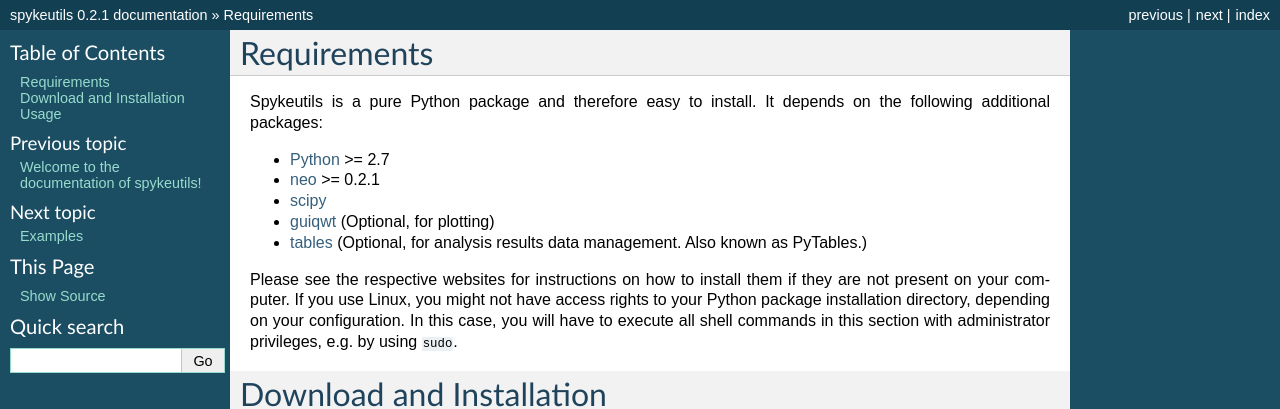
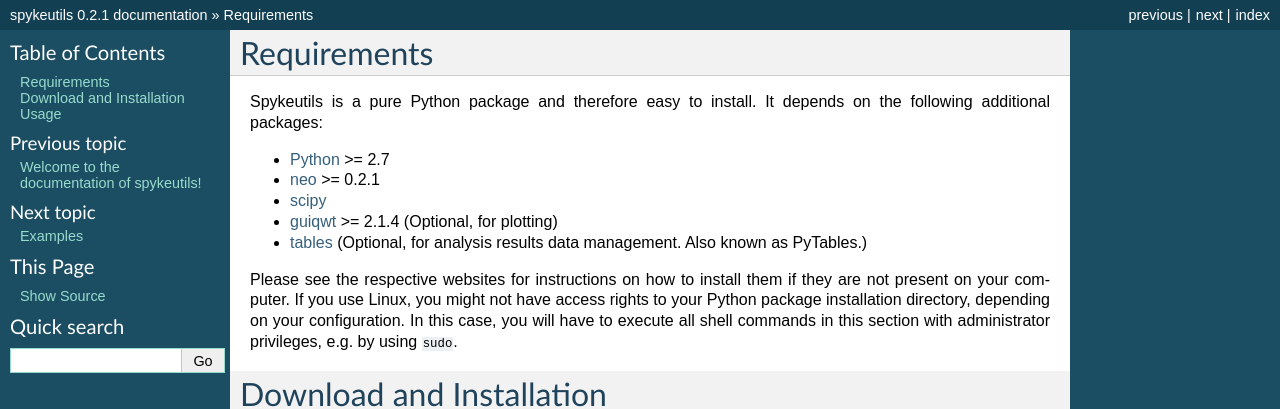
Before and after one commit to rproepp/spykeutils, a Sphinx documentation site: the page built from doc/source/intro.rst, in a window 1280 px wide. Shown: the top 409 px of the page. Built offline with Sphinx 7.4.7, drawn with Linux system fonts in a browser that asks for light colours; formulas are drawn with MathJax 3; pages that are not in the unit, such as notebooks, are missing from menus.

Commit message:
Minimum version for guiqwt

```diff
--- a/doc/source/intro.rst
+++ b/doc/source/intro.rst
@@ -6,7 +6,7 @@ on the following additional packages:
 * Python_ >= 2.7
 * neo_ >= 0.2.1
 * scipy_
-* guiqwt_ (Optional, for plotting)
+* guiqwt_ >= 2.1.4 (Optional, for plotting)
 * tables_ (Optional, for analysis results data management. Also known as
   PyTables.)
 
--- a/setup.py
+++ b/setup.py
@@ -33,7 +33,7 @@ if __name__ == "__main__":
         packages=find_packages(),
         install_requires=['scipy', 'quantities', 'neo>=0.2.1,<0.3.0'],
         extras_require = {
-            'plot':  ['guiqwt'],
+            'plot':  ['guiqwt>=2.1.4'],
             'plugin': ['tables']
         },
         entry_points = {
```
